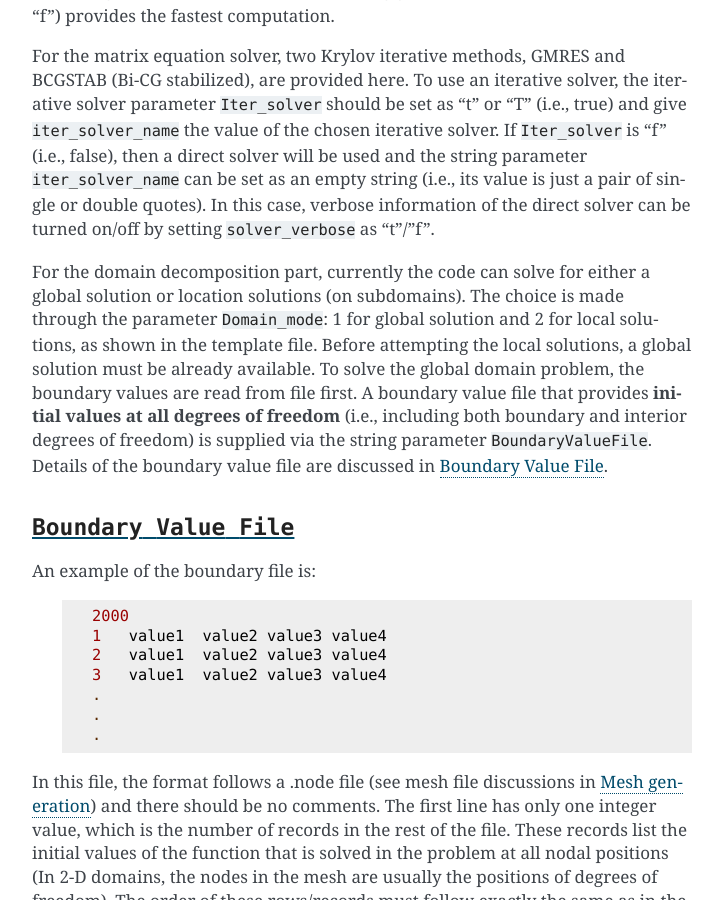
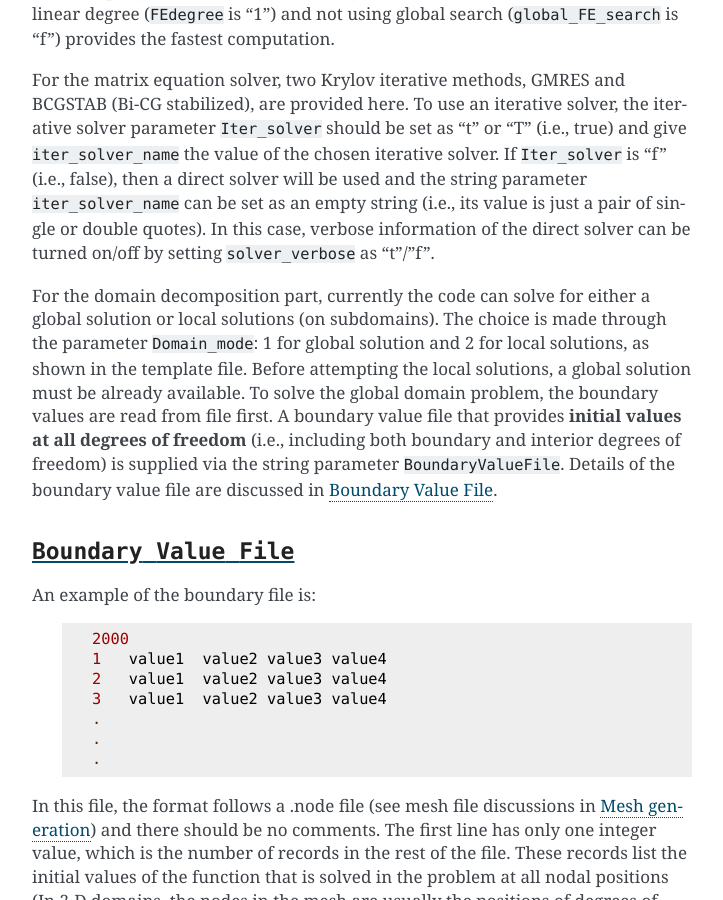
Before and after one commit to InfinityHub/FE2D_forEM, a Sphinx documentation site: the page built from docs/source/index.rst, in a window 1280 px wide and 900 px high, scrolled down 3826 px. Shown: the whole window, without its empty margins (388-1111 px from the left). Built offline with Sphinx 7.4.7, drawn with Linux system fonts in a browser that asks for light colours; some of the changed text lies outside the part shown.

Commit message:
updating documentation

```diff
--- a/docs/source/index.rst
+++ b/docs/source/index.rst
@@ -103,7 +103,7 @@ For MT problems, always choose ``DataType`` as "CM" (i.e, complex-valued data ty
 
 For the matrix equation solver, two Krylov iterative methods, GMRES and BCGSTAB (Bi-CG stabilized), are provided here. To use an iterative solver, the iterative solver parameter ``Iter_solver`` should be set as "t" or "T" (i.e., true) and give ``iter_solver_name`` the value of the chosen iterative solver. If ``Iter_solver`` is "f" (i.e., false), then a direct solver will be used and the string parameter ``iter_solver_name`` can be set as an empty string (i.e., its value is just a pair of single or double quotes). In this case, verbose information of the direct solver can be turned on/off by setting ``solver_verbose`` as "t"/"f".
 
-For the domain decomposition part, currently the code can solve for either a global solution or location solutions (on subdomains). The choice is made through the parameter ``Domain_mode``: 1 for global solution and 2 for local solutions, as shown in the template file. Before attempting the local solutions, a global solution must be already available. To solve the global domain problem, the boundary values are read from file first. A boundary value file that provides **initial values at all degrees of freedom** (i.e., including both boundary and interior degrees of freedom) is supplied via the string parameter ``BoundaryValueFile``. Details of the boundary value file are discussed in :ref:`label-boundary-file`.
+For the domain decomposition part, currently the code can solve for either a global solution or local solutions (on subdomains). The choice is made through the parameter ``Domain_mode``: 1 for global solution and 2 for local solutions, as shown in the template file. Before attempting the local solutions, a global solution must be already available. To solve the global domain problem, the boundary values are read from file first. A boundary value file that provides **initial values at all degrees of freedom** (i.e., including both boundary and interior degrees of freedom) is supplied via the string parameter ``BoundaryValueFile``. Details of the boundary value file are discussed in :ref:`label-boundary-file`.
 
 
 .. _label-boundary-file:
```
Also changed, not shown: other parts of docs/source/index.rst (+11 -1 lines).
